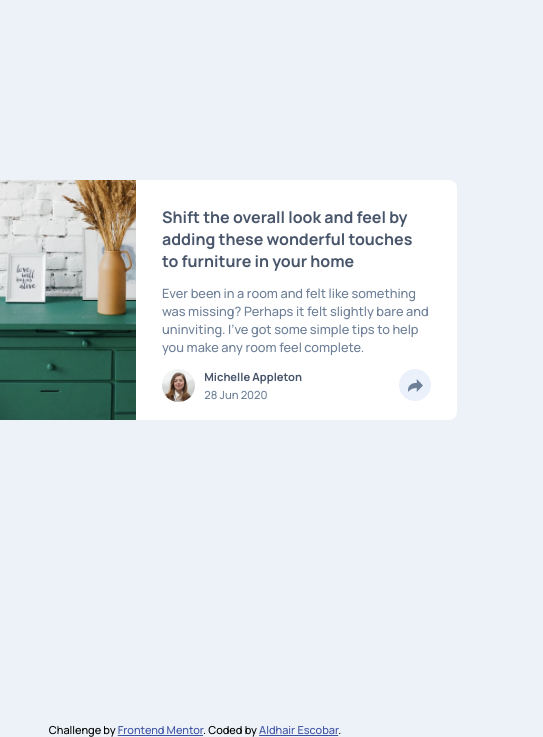
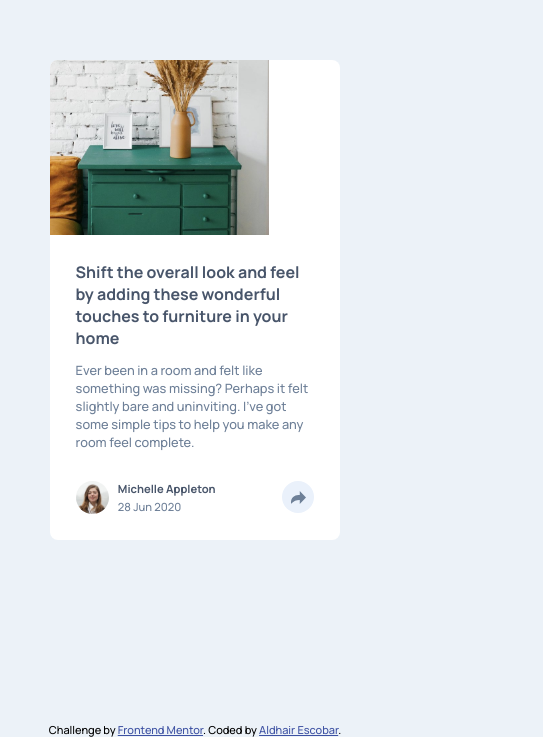
Before and after one commit to aldhairescobar/frontendmentor-1, a plain HTML site: page index.html in a window 390 px wide. Shown: the part 122-859 px from the top of the page, 543 px wide, since content can reach past the window. Drawn offline with Linux system fonts and the light colour scheme.

Commit message:
start code responsive

```diff
--- a/styles/styles.css
+++ b/styles/styles.css
@@ -12,6 +12,7 @@ body {
   align-items: center;
   height: 100vh;
 }
+
 .article-container {
   background-color: white;
   width: 620px;
@@ -21,12 +22,34 @@ body {
   display: flex;
 }
 
+@media (max-width: 830px) {
+  .article-container {
+    width: 290px;
+    height: 480px;
+    flex-direction: column;
+    overflow: hidden;
+  }
+}
+
 .image-container {
   flex-basis: 43%;
   overflow: hidden;
 }
 .image {
   max-height: 100%;
+}
+
+@media (max-width: 830px) {
+  .image-container {
+    flex-basis: auto;
+    overflow: hidden;
+  }
+  .image {
+    max-width: 100%;
+    max-height: 100%;
+    width: max-content;
+    object-position: left;
+  }
 }
 
 .information-container {
@@ -50,6 +73,11 @@ body {
   display: flex;
   justify-content: space-between;
   height: 33px;
+}
+@media (max-width: 830px) {
+  .profile-banner {
+    margin-top: 30px;
+  }
 }
 .avatar-information {
   min-width: 140px;
```
